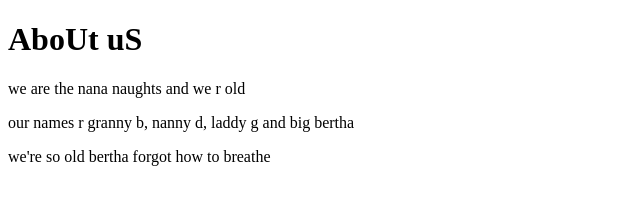
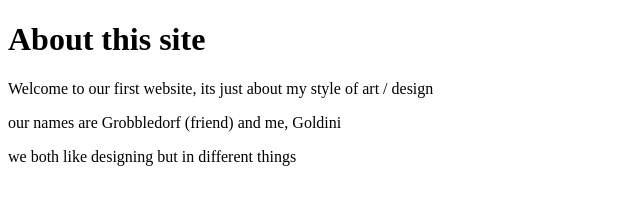
Before and after one commit to Goldini/graphics-website, a plain HTML site: page nanonauts/about-us.html in a window 1280 px wide. Shown: the whole page, without its empty margins (0-640 px from the left). Drawn offline with Linux system fonts and the light colour scheme.

Commit message:
updating to grobble and goldini

```diff
--- a/nanonauts/about-us.html
+++ b/nanonauts/about-us.html
@@ -1,12 +1,12 @@
 <!DOCTYPE html>
 <html>
 <head>
-<title>About Us I:</title>
+<title>My Graphics Website</title>
 </head>
 <body>
-<h1>AboUt uS</h1>
-<p>we are the nana naughts and we r old</p>
-<p>our names r granny b, nanny d, laddy g and big bertha</p>
-<p>we're so old bertha forgot how to breathe</p>
+<h1>About this site</h1>
+<p>Welcome to our first website, its just about my style of art / design</p>
+<p>our names are Grobbledorf (friend) and me, Goldini</p>
+<p>we both like designing but in different things</p>
 </body>
 </html>
```
